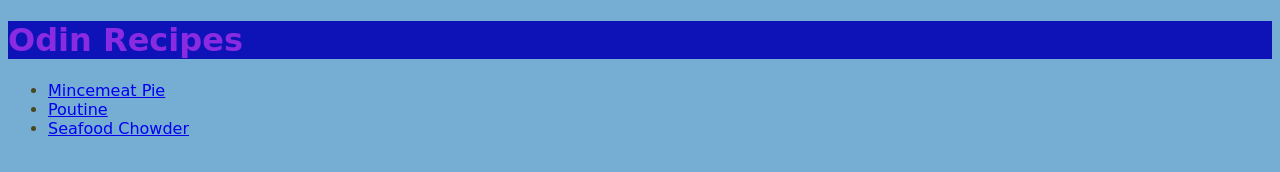
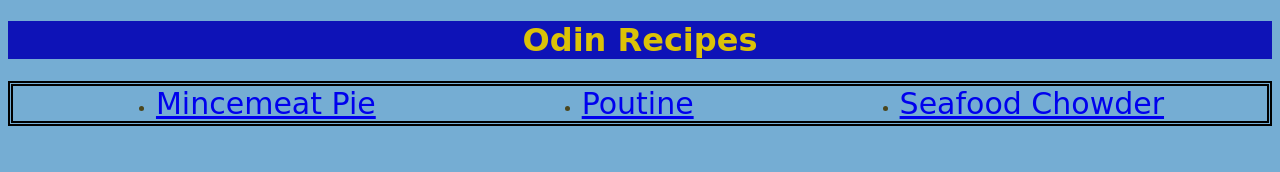
Before and after one commit to kdgreenaway/odin-recipes, a plain HTML site: page index.html in a window 1280 px wide. Drawn offline with Linux system fonts and the light colour scheme.

Commit message:
Added css to Odin Recipes website

```diff
--- a/index.html
+++ b/index.html
@@ -8,10 +8,10 @@
 
     <body>
         <h1>Odin Recipes</h1>
-        <ul>
-            <li><a href="recipes/mincemeat-pie.html">Mincemeat Pie</a></li>
-            <li><a href="recipes/real-poutine.html">Poutine</a></li>
-            <li><a href="recipes/seafood-chowder.html">Seafood Chowder</a></li>
+        <ul class="list">
+            <li class="li"><a href="recipes/mincemeat-pie.html">Mincemeat Pie</a></li>
+            <li class="li"><a href="recipes/real-poutine.html">Poutine</a></li>
+            <li class="li"><a href="recipes/seafood-chowder.html">Seafood Chowder</a></li>
         </ul>
 
 
--- a/styles.css
+++ b/styles.css
@@ -1,14 +1,16 @@
 h1 {
-    color: blueviolet;
+    color: rgb(219, 194, 7);
     background-color: rgba(4, 4, 180, 0.904);
+    text-align: center;
 }
 
 h3 {
     color: rgb(7, 61, 209);
+    border-bottom: 2px solid green;
 }
 
 p {
-    color: blueviolet;
+    color: rgb(7, 61, 209);
 }
 
 ul {
@@ -20,10 +22,36 @@ ol {
 }
 
 * {
-    background: rgb(117, 173, 211);
+    background-color: rgb(117, 173, 211);
     font-family:  cursive;
 }
 
 .a {
-    color: blueviolet;
+    color: (7, 61, 209);
+    background-color: rgb(10, 152, 177);
+    display: block;
+    margin-top: -22px;
+    text-align: center;
 }
+
+.list {
+    border: 5px double black;
+    display: flex;
+}
+
+.li {
+    margin: auto;
+}
+
+a {
+  font-size: 30px;
+
+}
+
+img {
+    border: 5px dashed rgb(7, 61, 209)
+}
+
+.A {
+    color: pink;
+}
```
